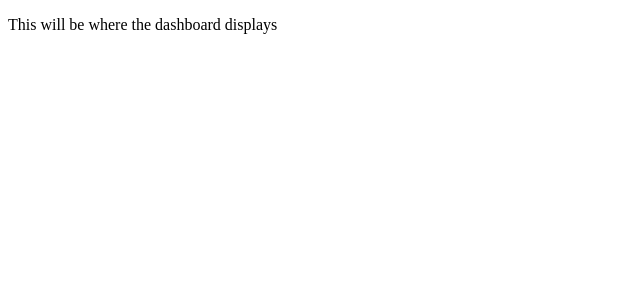
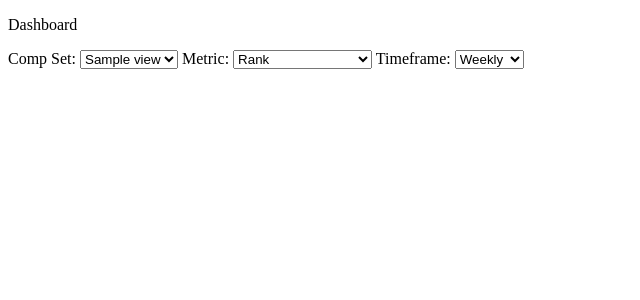
Before and after one commit to kgermeroth/PopWatch, a Flask app: page /dashboard in a window 1280 px wide. Shown: the top 300 px of the page, without its empty margins (0-640 px from the left). Run offline with Flask 2, Linux system fonts and the light colour scheme; the visitor is signed in with stand-in values (Sample User, id 1); tables that the repository leaves empty hold one stand-in row (values such as "Sample post"); some libraries are stand-ins or nearby versions.

Commit message:
added dropdowns to dashboard for metric and timeframe

```diff
--- a/server.py
+++ b/server.py
@@ -129,20 +129,32 @@ def show_dashboard():
 
 	user_id = session['user_id']
 
+	# get user object from the session
 	user = User.query.get(user_id)
 
+	# set the session to have 'set_choice' with the default view. Update later via AJAX if choice changes
+	session['set_choice'] = user.default_view
+
+	# get a list of view objects for that user
 	views = user.views
 
+	# get the view object for the default view
 	default_view = View.query.filter(View.view_id == user.default_view).one()
 
 	# get a list of non-default views
 	non_default_views = [view for view in views if view.view_id != user.default_view]
 
+	metrics = ['Rank', 'Average Score', 'Number of Reviews']
+
+	timeframes = ['Weekly', 'Daily', 'Monthly']
+
 
 	return render_template('dashboard.html', user=user,
 											 views=views,
 											 default_view=default_view,
-											 non_default_views=non_default_views)
+											 non_default_views=non_default_views,
+											 metrics=metrics,
+											 timeframes=timeframes)
 
 
 if __name__ == '__main__':
--- a/templates/dashboard.html
+++ b/templates/dashboard.html
@@ -2,6 +2,30 @@
 
 {% block content %}
 
-	<p>This will be where the dashboard displays</p>
+	<p>Dashboard</p>
+
+	<form action="/render-graph">
+		Comp Set:
+			<select name="comp_set_choice">
+				<option value="{{ default_view.view_id }}">{{ default_view.view_name }}
+				{% for view in non_default_views %}
+					<option value="{{ view.view_id }}">{{ view.view_name }}
+				{% endfor %}
+			</select>
+		Metric:
+			<select  name="metric_choice">
+				{% for metric in metrics %}
+					<option value="{{ metric }}">{{ metric }}
+				{% endfor %}
+			</select>
+		Timeframe:
+			<select name="timeframe_choice">
+				{% for timeframe in timeframes %}
+					<option value="{{ timeframe }}">{{ timeframe }}
+				{% endfor %}
+			</select>
+
+
+	</form>
 
 {% endblock %}
```
